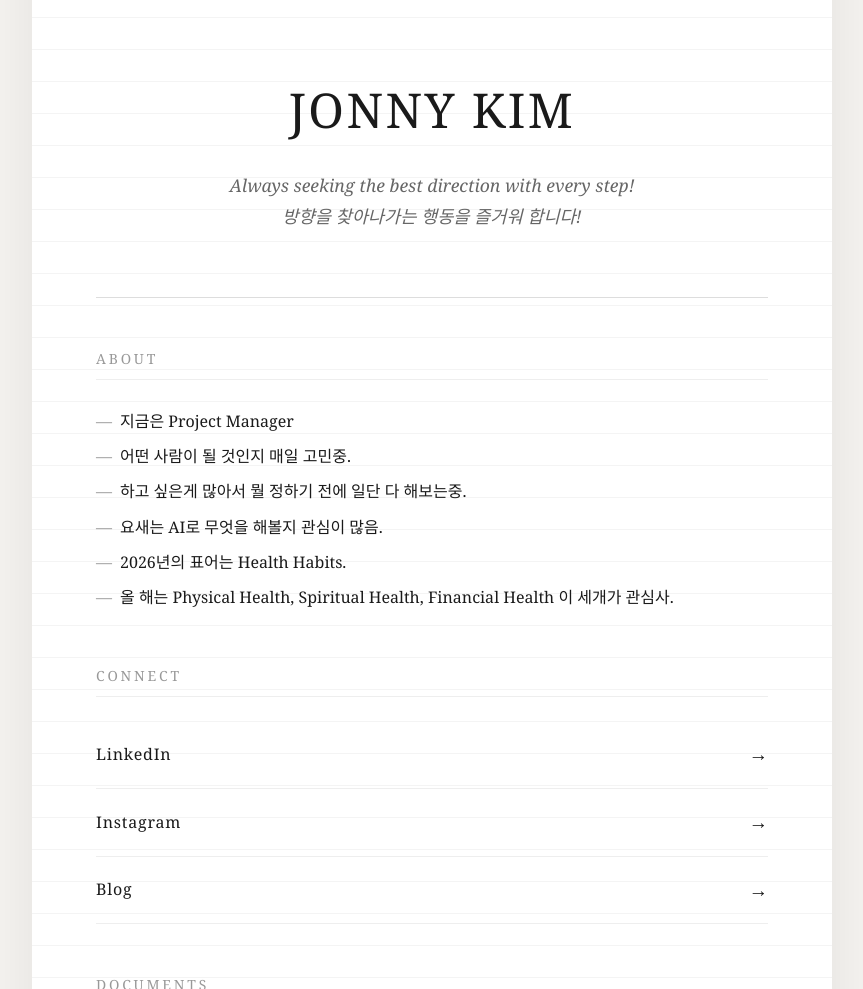
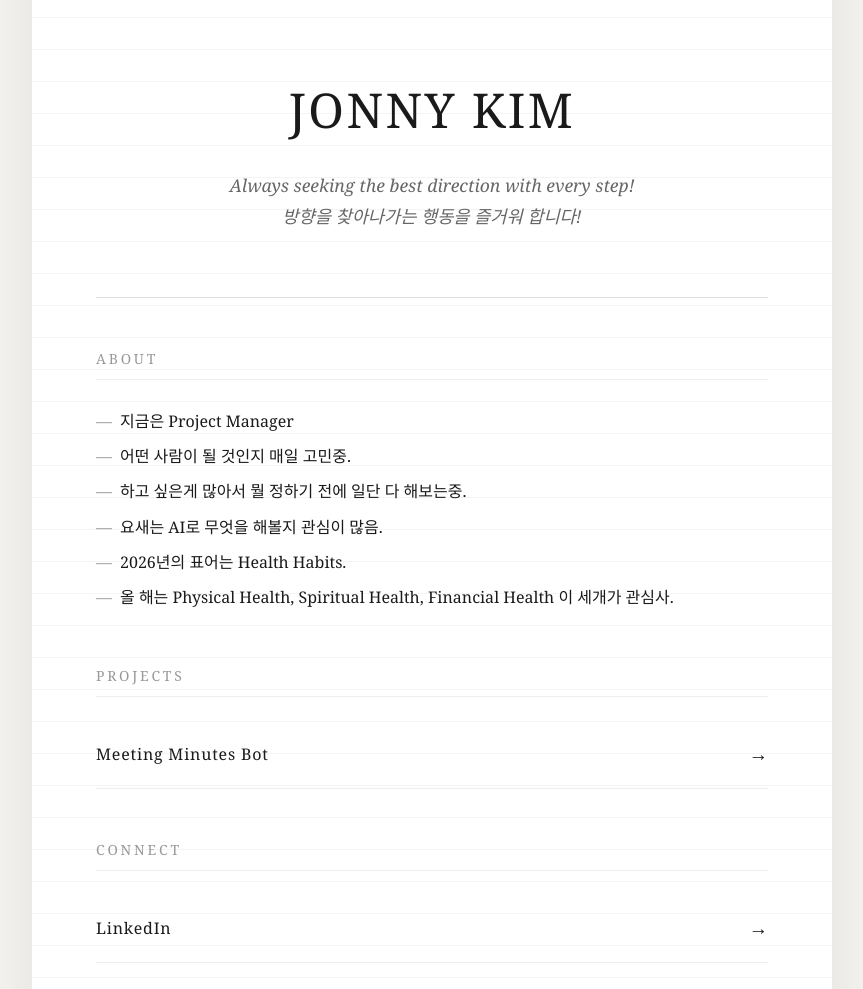
Before and after one commit to Hyunj5ng/jonny-kim-web, a website: page index.html in a window 1280 px wide. Shown: the part 190-1179 px from the top of the page, without its empty margins (208-1071 px from the left). Drawn offline with Linux system fonts and the light colour scheme.

Commit message:
Add Projects section with Meeting Minutes Bot link
Co-Authored-By: Claude Opus 4.5 <noreply@anthropic.com>

```diff
--- a/index.html
+++ b/index.html
@@ -36,6 +36,16 @@
           <li>2026년의 표어는 Health Habits.</li>
           <li>올 해는 Physical Health, Spiritual Health, Financial Health 이 세개가 관심사.</li>
         </ul>
+      </section>
+
+      <section class="projects">
+        <h2>Projects</h2>
+        <nav class="links">
+          <a href="https://meeting-bot.jonny.kim" target="_blank" rel="noopener">
+            <span class="link-label">Meeting Minutes Bot</span>
+            <span class="arrow">&rarr;</span>
+          </a>
+        </nav>
       </section>
 
       <section class="connect">
```
